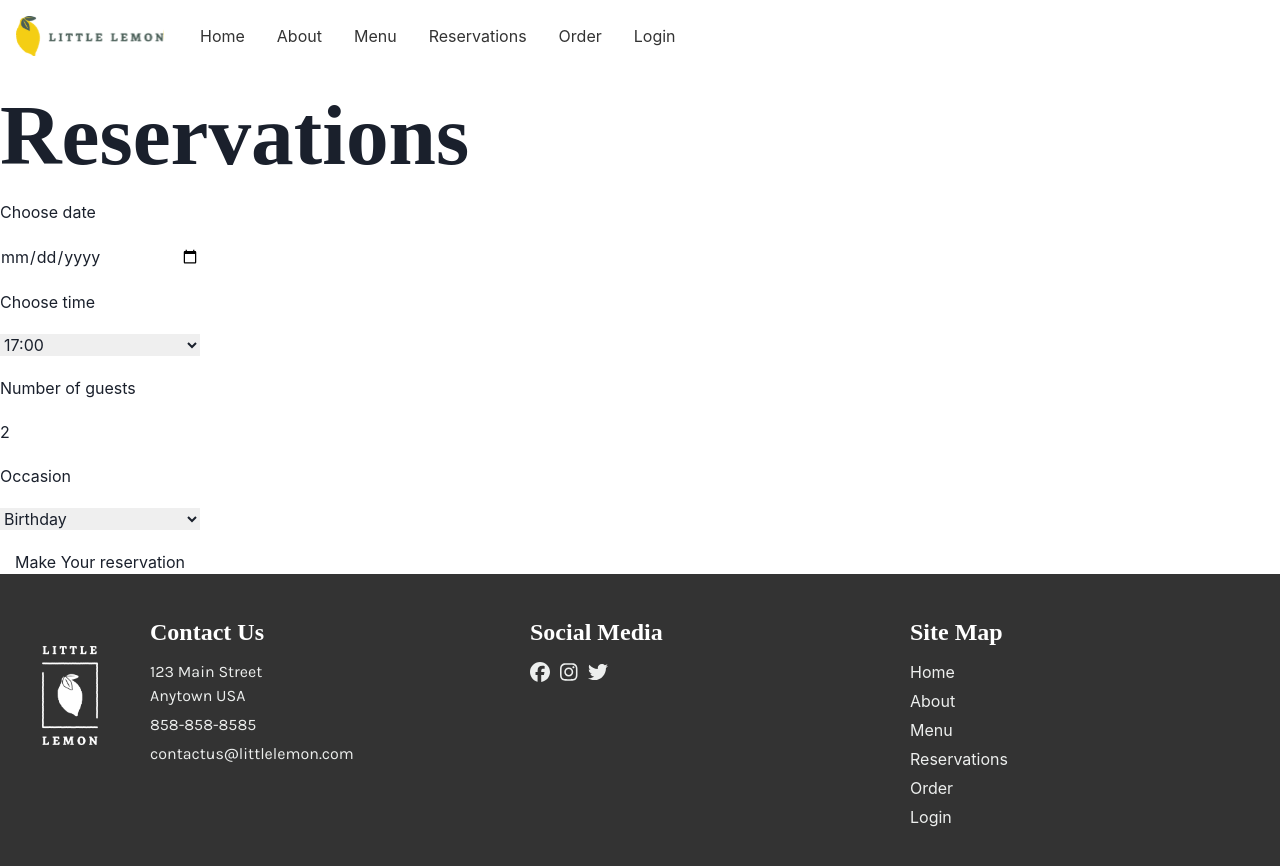
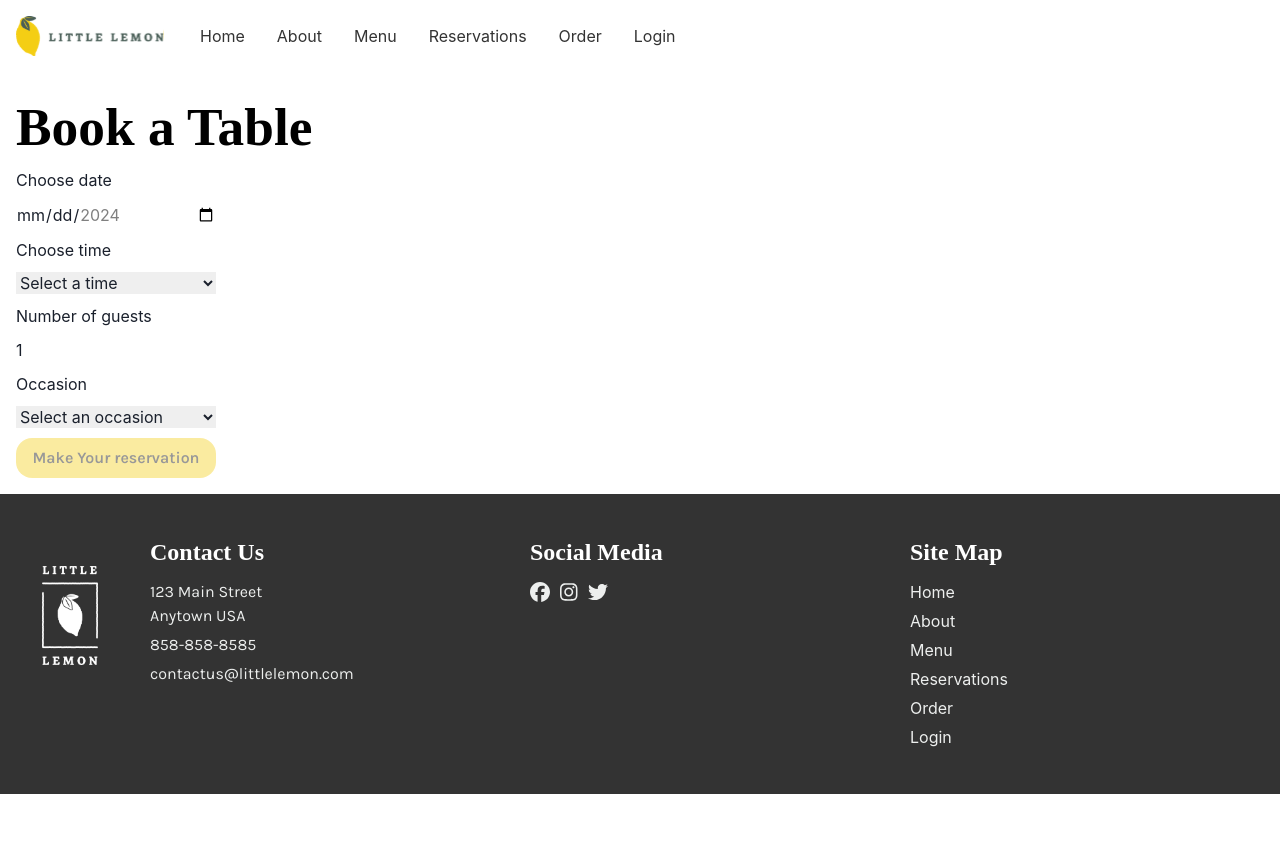
Before and after one commit to schouppeyoran/coursera-capstone, a React (Create React App) app: page /reservations in a window 1280 px wide. Shown: the top 866 px of the page. After the commit the page ends 800 px from the top, so only its background shows below. Built offline with nearby package versions, Linux system fonts and the light colour scheme; a web font is replaced by a local one.

Commit message:
finalize booking feature

```diff
--- a/src/App.js
+++ b/src/App.js
@@ -4,6 +4,7 @@ import { ChakraProvider } from '@chakra-ui/react'
 import Homepage from './pages/Homepage';
 import BookingPage from './pages/BookingPage';
 import PlaceHolder from './pages/PlaceHolder';
+import ConfirmedBooking from './pages/ConfirmedBooking';
 import Header from './components/Header';
 import Main from './components/Main';
 import Footer from './components/Footer';
@@ -24,6 +25,7 @@ const App = () => {
             <Route path="/reservations" element={<BookingPage/>} />
             <Route path="/order" element={<PlaceHolder title="Order Online"/>} />
             <Route path="/login" element={<PlaceHolder title="Customer Portal"/>} />
+            <Route path="/confirmed" element={<ConfirmedBooking/>} />
           </Routes>
         </Main>
         <Footer />
--- a/src/components/BookingForm.js
+++ b/src/components/BookingForm.js
@@ -1,88 +1,326 @@
-import { useState } from 'react'
+// BookingForm.js
+import React, { useState, useEffect } from 'react';
+import { Button } from '@chakra-ui/react';
 
-const occasions = [
-    "Birthday",
-    "Anniversary",
-];
+const formStyle = {
+    display: 'grid',
+    maxWidth: '200px',
+    gap: '10px',
+  };
 
-const BookingForm = ({ availableTimes, dispatchAvailableTimes }) => {
-    const [time, setTime] = useState(availableTimes[0] || "");
-    const [date, setDate] = useState("");
-    const [guests, setGuests] = useState(2);
-    const [occasion, setOccasion] = useState(occasions[0]);
+const getFormattedDate = (monthsToAdd = 0) => {
+  const date = new Date();
+  date.setMonth(date.getMonth() + monthsToAdd);
+  const year = date.getFullYear();
+  const month = String(date.getMonth() + 1).padStart(2, '0');
+  const day = String(date.getDate()).padStart(2, '0');
+  return `${year}-${month}-${day}`;
+};
+
+const setCustomValidity = (inputElement, message) => {
+  inputElement.setCustomValidity(message);
+  inputElement.reportValidity();
+};
+
+const BookingForm = ({ availableTimes, updateTimes, submitForm }) => {
+  const [date, setDate] = useState('');
+  const [time, setTime] = useState('');
+  const [guests, setGuests] = useState(1);
+  const [occasion, setOccasion] = useState('');
+  const [isFormValid, setIsFormValid] = useState(false);
+
+  const checkFormValidity = () => {
+    // Date validation
+    const selectedDate = new Date(date);
+    const minDate = new Date(getFormattedDate());
+    const maxDate = new Date(getFormattedDate(6));
+    selectedDate.setHours(0, 0, 0, 0);
+    minDate.setHours(0, 0, 0, 0);
+    maxDate.setHours(0, 0, 0, 0);
+    const dateValid = date && selectedDate >= minDate && selectedDate <= maxDate;
+
+    // Time validation
+    const timeValid = time !== '' && availableTimes.includes(time);
+
+    // Guests validation
+    const guestsNumber = parseInt(guests, 10);
+    const guestsValid = !isNaN(guestsNumber) && guestsNumber >= 1 && guestsNumber <= 10;
+
+    // Occasion validation
+    const occasionValid = occasion !== '' && ['Birthday', 'Anniversary'].includes(occasion);
+
+    setIsFormValid(dateValid && timeValid && guestsValid && occasionValid);
+  };
+
+  useEffect(() => {
+    checkFormValidity();
+  }, [date, time, guests, occasion]);
+
+  const handleDateChange = (e) => {
+    const newDate = e.target.value;
+    const inputElement = e.target;
+
+    if (newDate < getFormattedDate() || newDate > getFormattedDate(3)) {
+      setCustomValidity(inputElement, "Please select a date between today and 3 months from now.");
+    } else {
+      setCustomValidity(inputElement, "");
+    }
+
+    setDate(newDate);
+    updateTimes(new Date(newDate));
+    checkFormValidity();
+  };
+
+  const handleGuestsChange = (e) => {
+    const newGuests = parseInt(e.target.value);
+    const inputElement = e.target;
+
+    if (newGuests < 1 || newGuests > 10) {
+      setCustomValidity(inputElement, "Please enter a number between 1 and 10.");
+    } else {
+      setCustomValidity(inputElement, "");
+    }
+
+    setGuests(newGuests);
+    checkFormValidity();
+  };
+
+  const handleOccasionChange = (e) => {
+    const newOccasion = e.target.value;
+    const inputElement = e.target;
+
+    if (newOccasion === "") {
+      setCustomValidity(inputElement, "Please select an occasion.");
+    } else {
+      setCustomValidity(inputElement, "");
+    }
+
+    setOccasion(newOccasion);
+    checkFormValidity();
+  };
+
+  const handleTimeChange = (e) => {
+    const newTime = e.target.value;
+    const inputElement = e.target;
+
+    if (newTime === "") {
+      setCustomValidity(inputElement, "Please select a time.");
+    } else {
+      setCustomValidity(inputElement, "");
+    }
+
+    setTime(newTime);
+    checkFormValidity();
+  };
 
   const handleSubmit = (e) => {
     e.preventDefault();
-        console.log("Form submitted");
-        setDate("");
-        setTime(availableTimes[0] || "");
-        setGuests(1);
-        setOccasion(occasions[0]);
-    };
-
-    const handleDateChange = (e) => {
-        const newDate = e.target.value;
-        setDate(newDate);
-        dispatchAvailableTimes({ type: 'UPDATE', payload: newDate });
-    };
-
-    const formStyle = {
-        display: "grid",
-        maxWidth: "200px",
-        gap: "20px",
+    if (isFormValid) {
+      submitForm({ date, time, guests: parseInt(guests, 10), occasion });
+    }
   };
 
   return (
     <form onSubmit={handleSubmit} style={formStyle}>
-            {/* <fieldset> */}
-                {/* Date */}
       <label htmlFor="res-date">Choose date</label>
       <input
         type="date"
         id="res-date"
         value={date}
         onChange={handleDateChange}
+        min={getFormattedDate()}
+        max={getFormattedDate(3)}
+        required
       />
-                {/* Time */}
+
       <label htmlFor="res-time">Choose time</label>
       <select
         id="res-time"
         value={time}
-                    onChange={(e) => setTime(e.target.value)}
+        onChange={handleTimeChange}
+        required
       >
-                    {/* Map over available times */}
+        <option value="">Select a time</option>
         {availableTimes.map((availableTime) => (
-                        <option key={availableTime}>{availableTime}</option>
+          <option key={availableTime} value={availableTime}>{availableTime}</option>
         ))}
       </select>
-                {/* Number of guests */}
+
       <label htmlFor="guests">Number of guests</label>
       <input
         type="number"
-                    placeholder="1"
+        id="guests"
         min="1"
         max="10"
-                    id="guests"
         value={guests}
-                    onChange={(e) => setGuests(e.target.value)}
+        onChange={handleGuestsChange}
+        required
       />
-                {/* Occasion */}
+
       <label htmlFor="occasion">Occasion</label>
       <select
         id="occasion"
         value={occasion}
-                    onChange={(e) => setOccasion(e.target.value)}
+        onChange={handleOccasionChange}
+        required
       >
-                    {/* Map over occasions */}
-                    {occasions.map((occasion) => (
-                        <option key={occasion}>{occasion}</option>
-                    ))}
+        <option value="">Select an occasion</option>
+        <option value="Birthday">Birthday</option>
+        <option value="Anniversary">Anniversary</option>
       </select>
-                {/* Submit button */}
-                <button type="submit">Make Your reservation</button>
-            {/* </fieldset> */}
+
+      <Button
+        type="submit"
+        bg="#F4CE14"
+        color="black"
+        rounded={16}
+        _hover={{ bg: "#E1BD13" }}
+        fontFamily="Karla"
+        isDisabled={!isFormValid}
+      >
+        Make Your reservation
+      </Button>
     </form>
   );
 };
 
 export default BookingForm;
+
+
+// const BookingForm = ({ availableTimes, updateTimes, submitForm }) => {
+//   const [date, setDate] = useState('');
+//   const [time, setTime] = useState('');
+//   const [guests, setGuests] = useState(1);
+//   const [occasion, setOccasion] = useState('');
+//   const [isFormValid, setIsFormValid] = useState(false);
+
+//   const isDateValid = () => date !== '';
+//   const isTimeValid = () => time !== '';
+//   const isNumberOfGuestsValid = () => guests !== '';
+//   const isOccasionValid = () => occasion !== '';
+
+//   const checkFormValidity = () => {
+//       setIsFormValid(isDateValid() && isTimeValid() && isNumberOfGuestsValid() && isOccasionValid());
+//     };
+
+//   const handleDateChange = (e) => {
+//     const newDate = e.target.value;
+//     const inputElement = e.target;
+
+//     if (newDate < getFormattedDate() || newDate > getFormattedDate(3)) {
+//       setCustomValidity(inputElement, "Please select a date between today and 3 months from now.");
+//     } else {
+//       setCustomValidity(inputElement, "");
+//     }
+
+//     setDate(newDate);
+//     updateTimes(new Date(newDate));
+//     checkFormValidity();
+//   };
+
+//   const handleGuestsChange = (e) => {
+//     const newGuests = parseInt(e.target.value);
+//     const inputElement = e.target;
+
+//     if (newGuests < 1 || newGuests > 10) {
+//       setCustomValidity(inputElement, "Please enter a number between 1 and 10.");
+//     } else {
+//       setCustomValidity(inputElement, "");
+//     }
+
+//     setGuests(newGuests);
+//     checkFormValidity();
+//   };
+
+  // const handleOccasionChange = (e) => {
+  //   const newOccasion = e.target.value;
+  //   const inputElement = e.target;
+
+  //   if (newOccasion === "") {
+  //     setCustomValidity(inputElement, "Please select an occasion.");
+  //   } else {
+  //     setCustomValidity(inputElement, "");
+  //   }
+
+  //   setOccasion(newOccasion);
+  //   checkFormValidity();
+  // };
+
+//   const handleTimeChange = (e) => {
+//     setTime(e.target.value);
+//     checkFormValidity();
+//   };
+
+//   const handleSubmit = (e) => {
+//     e.preventDefault();
+//     if (isFormValid) {
+//       const formData = { date, time, guests, occasion };
+//       submitForm(formData);
+//     }
+//   };
+
+//   return (
+//     <form onSubmit={handleSubmit} style={formStyle}>
+//       <label htmlFor="res-date">Choose date</label>
+//       <input
+//         type="date"
+//         id="res-date"
+//         value={date}
+//         onChange={handleDateChange}
+//         min={getFormattedDate()}
+//         max={getFormattedDate(3)}
+//         required
+//       />
+
+//       <label htmlFor="res-time">Choose time</label>
+//       <select
+//         id="res-time"
+//         value={time}
+//         onChange={handleTimeChange}
+//         required
+//       >
+//         <option value="">Select a time</option>
+//         {availableTimes.map((time) => (
+//           <option key={time}>{time}</option>
+//         ))}
+//       </select>
+
+//       <label htmlFor="guests">Number of guests</label>
+//       <input
+//         type="number"
+//         id="guests"
+//         min="1"
+//         max="10"
+//         value={guests}
+//         onChange={handleGuestsChange}
+//         required
+//       />
+
+//       <label htmlFor="occasion">Occasion</label>
+//       <select
+//         id="occasion"
+//         value={occasion}
+//         onChange={handleOccasionChange}
+//         required
+//       >
+//         <option value="">Select an occasion</option>
+//         <option value="Birthday">Birthday</option>
+//         <option value="Anniversary">Anniversary</option>
+//       </select>
+
+//       <Button
+//         type="submit"
+//         bg="#F4CE14"
+//         color="black"
+//         rounded={16}
+//         _hover={{ bg: "#E1BD13" }}
+//         fontFamily="Karla"
+//         isDisabled={!isFormValid}
+//       >
+//         Make Your reservation
+//       </Button>
+//     </form>
+//   );
+// };
+
+// export default BookingForm;
--- a/src/pages/BookingPage.js
+++ b/src/pages/BookingPage.js
@@ -1,31 +1,59 @@
 // BookingPage.js
+import React, { useReducer, useCallback } from 'react';
+import { useNavigate } from 'react-router-dom';
+import { fetchAPI, submitAPI } from '../utils/api';
 import BookingForm from '../components/BookingForm';
-import { useReducer } from 'react';
+import { Box } from '@chakra-ui/react';
 
-const availableTimesReducer = (state, action) => {
+// This function will initialize the available times
+const initializeTimes = () => {
+  // You can call fetchAPI with today's date to get initial times
+  return fetchAPI(new Date());
+};
+
+// Reducer function to manage availableTimes state
+const timesReducer = (state, action) => {
   switch (action.type) {
-        case 'UPDATE':
-            return state.filter((time) => time !== action.payload);
+    case 'UPDATE_TIMES':
+      return action.payload;
     default:
       return state;
   }
 };
 
-const initializeTimes = () => {
-    return ["17:00", "18:00", "19:00", "20:00", "21:00", "22:00"];
+const BookingPage = () => {
+  const [availableTimes, dispatch] = useReducer(timesReducer, [], initializeTimes);
+  const navigate = useNavigate();
+
+  const updateTimes = useCallback((selectedDate) => {
+    const times = fetchAPI(selectedDate);
+    dispatch({ type: 'UPDATE_TIMES', payload: times });
+  }, []);
+
+  const submitForm = async (formData) => {
+    const success = await submitAPI(formData);
+    if (success) {
+      navigate('/confirmed');
+    } else {
+      console.error('Booking submission failed');
+      // Handle unsuccessful submission (e.g., show error message)
+    }
   };
 
-const BookingPage = () => {
-    const [availableTimes, dispatchAvailableTimes] = useReducer(availableTimesReducer, [], initializeTimes);
-
   return (
-        <section id="reservations-section">
-            <h1>Reservations </h1>
+    <Box
+      as='section'
+      id='booking-form'
+      padding={4}
+    >
+      <h2>Book a Table</h2>
       <BookingForm
         availableTimes={availableTimes}
-                dispatchAvailableTimes={dispatchAvailableTimes}
+        updateTimes={updateTimes}
+        submitForm={submitForm}
       />
-        </section>
+    </Box>
   );
 };
+
 export default BookingPage;
--- /dev/null
+++ b/src/utils/api.js
@@ -0,0 +1,32 @@
+// api.js
+const seededRandom = function (seed) {
+  var m = 2**35 - 31;
+  var a = 185852;
+  var s = seed % m;
+  return function () {
+      return (s = s * a % m) / m;
+  };
+}
+
+const fetchAPI = function(date) {
+  let result = [];
+  let random = seededRandom(date.getDate());
+
+  for(let i = 17; i <= 23; i++) {
+      if(random() < 0.5) {
+          result.push(i + ':00');
+      }
+      if(random() < 0.5) {
+          result.push(i + ':30');
+      }
+  }
+  return result;
+};
+const submitAPI = function(formData) {
+  return true;
+};
+
+export {
+  fetchAPI,
+  submitAPI
+};
```
Also changed, not shown: src/pages/ConfirmedBooking.js (added, +13 -0 lines), 2 other files (tests, documents, lock files or other folders). Lines whose indentation alone changed are shown as unchanged.
